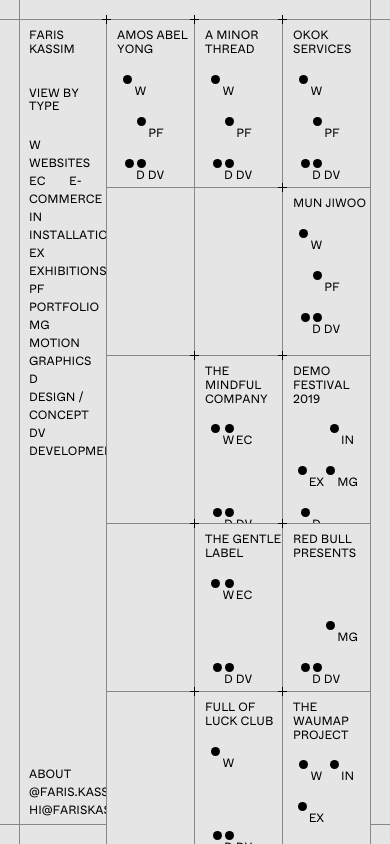
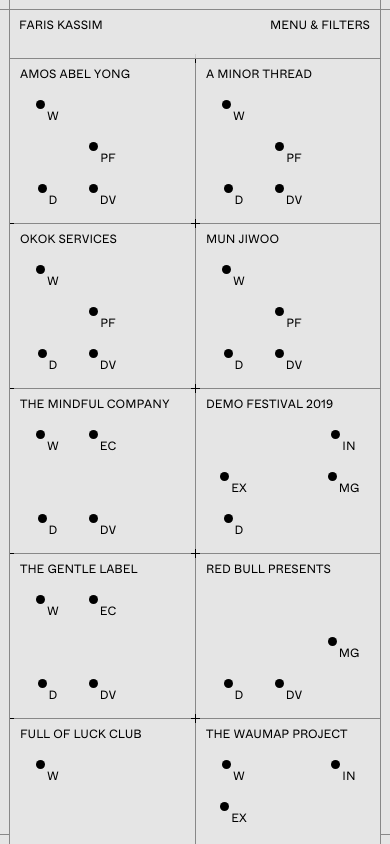
Before and after one commit to fariskas/farisk_2020, a plain HTML site: page index.html in a window 390 px wide. Drawn offline with Linux system fonts and the light colour scheme.

Commit message:
first commit

```diff
--- a/css/styles.css
+++ b/css/styles.css
@@ -138,6 +138,12 @@ ul, li {
 .logo {
 	cursor: pointer;
 }
+.toggle-menu {
+	display: none;
+	position: fixed;
+	top: 19px;
+	right: 20px;
+}
 .filter {
 	text-transform: uppercase;
 	margin-top: 30px;
@@ -164,6 +170,7 @@ ul, li {
 	width: 100%;
 	line-height: 1.5;
 	cursor: pointer;
+	display: flex;
 }
 .filtered .filter li {
 	opacity: 0.3;
@@ -171,7 +178,9 @@ ul, li {
 .filter ul .code {
     min-width: 40px;
     float: left;
-
+}
+.filter li .cat {
+	padding-right: 10px;
 }
 
 .footer {
@@ -206,9 +215,16 @@ ul, li {
 	width:var(--grid-width);
 	border-left:1px solid #888888;
 	border-top: 1px solid #888888;
-	max-height: 168px;
-	min-height: 168px;
+	max-height: 165px;
+	min-height: 165px;
 	background-color: #E5E5E5;
+	transition: 0.2s background-color ease-in-out;
+}
+.grid:not(.empty-grid) {
+	cursor: pointer;
+}
+.grid:not(.empty-grid):hover {
+	background-color: #b1b1b1;
 }
 .grid:first-child:before {
     content: "";
@@ -241,6 +257,7 @@ ul, li {
 	text-transform: uppercase;
 	display: block;
 	margin: 9px 0 0 10px;
+	padding-right: 10px;
 }
 .grid .work-graph {
     display: flex;
@@ -296,3 +313,72 @@ ul, li {
 	}
 
 }
+
+@media only screen and (max-width:768px) {
+	:root {
+		--grids-per-row: 2;
+	}
+	.empty-grid {
+		display: none;
+	}
+	.grid .work-graph {
+		padding: 6px 10px 10px;
+	}
+
+}
+@media only screen and (max-width:570px) {
+	:root {
+		--site-gap: 10px;
+		--grids-per-row: 1;
+	}
+	.section-left {
+
+		width: calc(var(--grid-width) * 2);
+		z-index: 2;
+		background-color: rgba(229, 229, 229, 0.9);
+		max-height: calc(100% - var(--site-gap) - var(--site-gap) + 2px);
+		height: 50px;
+		/*height: calc(100% - var(--site-gap) - var(--site-gap) + 2px);*/
+		transition: 0.3s height ease-in-out;
+		overflow:hidden;
+	}
+	.show-menu .section-left {
+		height: calc(100% - var(--site-gap) - var(--site-gap) + 2px);
+	}
+	.show-menu .footer {
+		display: flex;
+		pointer-events: auto;
+		opacity: 1;
+	}
+	.section-left:before {
+		content: "";
+		position: fixed;
+		top:0;
+		left: 9px;
+		width: 1px;
+		height: 100%;
+		background-color: #888888;
+	}
+	.section-left:after {
+		content: "";
+		position: fixed;
+		top:0;
+		right: 9px;
+		width: 1px;
+		height: 100%;
+		background-color: #888888;
+	}
+	.footer {
+		pointer-events: none;
+		opacity: 0;
+		transition: 0.3s opacity ease-in-out;
+	}
+	.section-right {
+		width: calc(var(--grid-width) * 2);
+		margin-top:49px;
+		margin-left:-1px;
+	}
+	.toggle-menu {
+		display: block;
+	}
+}
--- a/index.html
+++ b/index.html
@@ -21,6 +21,8 @@
 
 		<div class="section-left section">
 			<span class="logo">FARIS KASSIM</span>
+
+			<div class="toggle-menu">MENU & FILTERS</div>
 
 			<span class="about-text">
 			I’m Faris Kassim, a freelance interactive designer and a front-end developer currently based in Singapore and Seoul. I specialise in designing and developing websites, apps and digital art installations.
--- a/js/scripts.js
+++ b/js/scripts.js
@@ -50,7 +50,7 @@
 				')
 			}
 		} else {
-			$('.grid-'+i).addClass('empty-grid')
+			$('.grid-'+i).addClass('empty-grid empty-grid-'+i)
 		}
 	}
 
@@ -89,3 +89,13 @@
 		}
 		$('body').toggleClass('show-about')
 	})
+
+
+	$('.toggle-menu').click(function() {
+		$('body').toggleClass('show-menu');
+		if ( !$('body').hasClass('show-menu') ) {
+			$('.toggle-menu').html('MENU & FILTERS');
+		} else {
+			$('.toggle-menu').html('CLOSE MENU & FILTERS');
+		}
+	})
```
